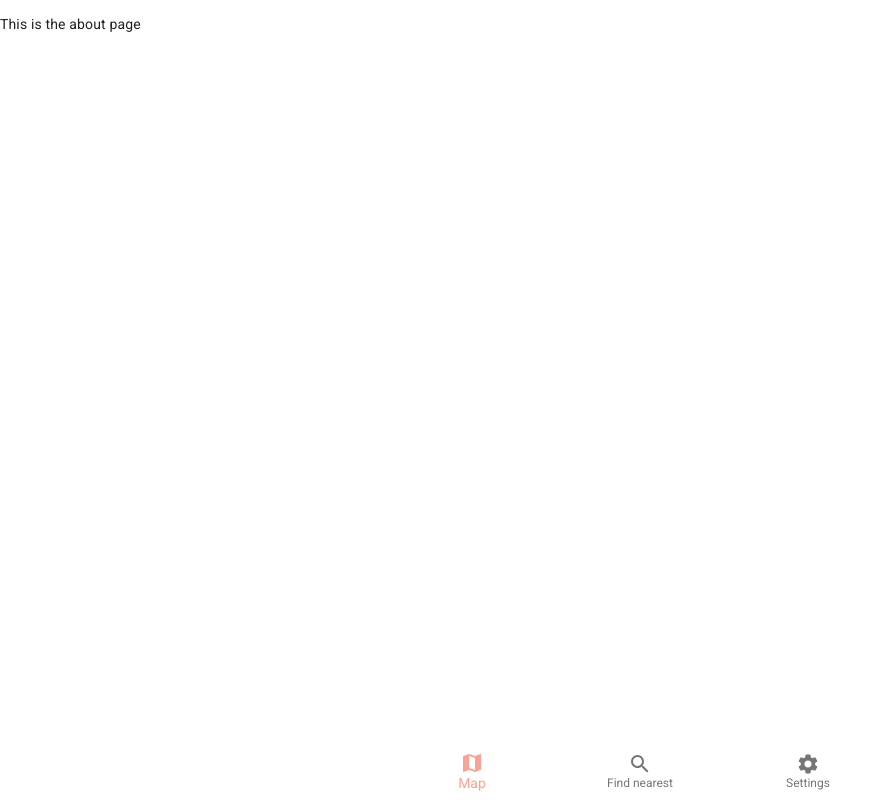
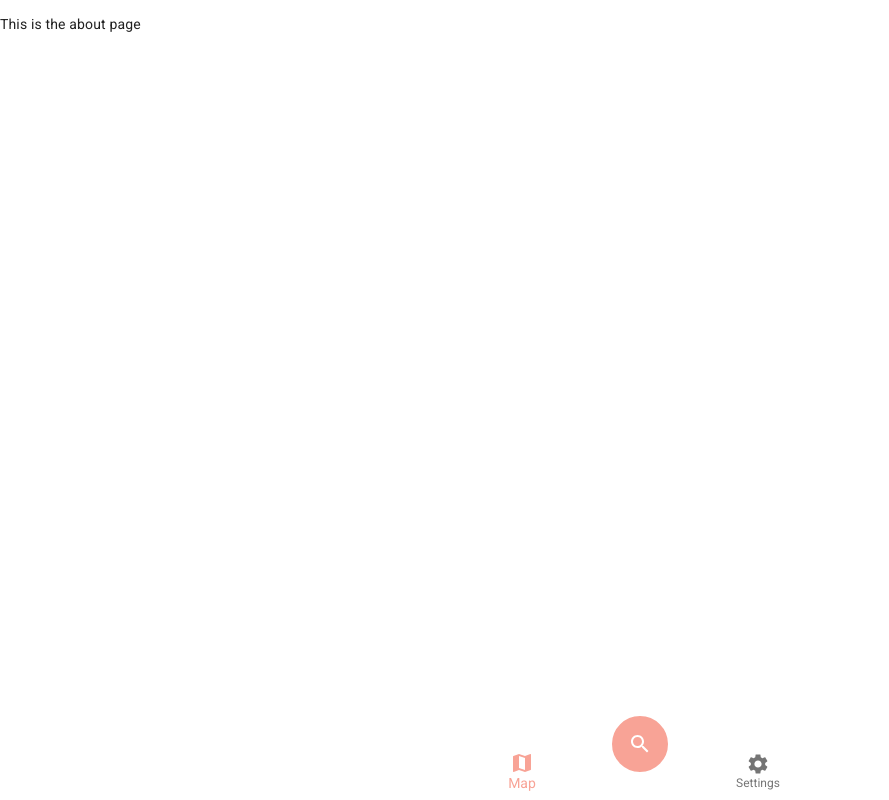
Before and after one commit to Kamigami55/lockery-web-old, a Next.js app: page /about/About in a window 1280 px wide. Shown: the whole page, without its empty margins (0-889 px from the left). Built offline with nearby package versions, Linux system fonts and the light colour scheme.

Commit message:
Update Navigation

```diff
--- a/src/components/organisms/Navigation/Navigation.js
+++ b/src/components/organisms/Navigation/Navigation.js
@@ -5,6 +5,7 @@ import BottomNavigationAction from "@material-ui/core/BottomNavigationAction";
 import MapIcon from "@material-ui/icons/Map";
 import SearchIcon from "@material-ui/icons/Search";
 import SettingsIcon from "@material-ui/icons/Settings";
+import Fab from "@material-ui/core/Fab";
 
 Navigation.propTypes = {};
 
@@ -12,6 +13,7 @@ function Navigation(props) {
   const [value, setValue] = React.useState(0);
 
   return (
+    <div>
       <BottomNavigation
         value={value}
         onChange={(event, newValue) => {
@@ -21,9 +23,29 @@ function Navigation(props) {
         {...props}
       >
         <BottomNavigationAction label="Map" icon={<MapIcon />} />
-      <BottomNavigationAction label="Find nearest" icon={<SearchIcon />} />
+        <Fab
+          className="fab"
+          color="primary"
+          size="large"
+          aria-label="Find nearest"
+        >
+          <SearchIcon color="inherit" />
+        </Fab>
+        {/*<BottomNavigationAction label="" icon={<SearchIcon />} />*/}
         <BottomNavigationAction label="Settings" icon={<SettingsIcon />} />
       </BottomNavigation>
+
+      <style jsx>{`
+        div :global(.fab) {
+          position: relative;
+          top: -60%;
+          border: 6px solid white;
+          box-sizing: content-box;
+          box-shadow: none;
+          color: white;
+        }
+      `}</style>
+    </div>
   );
 }
 
```
Lines whose indentation alone changed are shown as unchanged.
